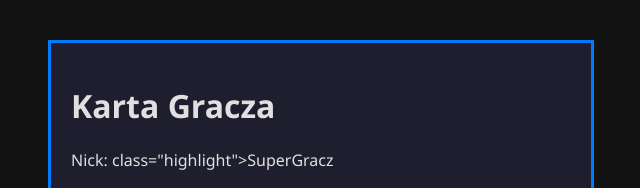
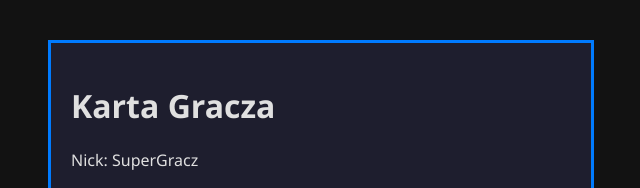
Before and after one commit to KupSobieCynamon/strony_internetowe, a plain HTML site: page index.html in a window 1280 px wide. Shown: the top 188 px of the page, without its empty margins (319-959 px from the left). Drawn offline with Linux system fonts and the light colour scheme.

Commit message:
Fix HTML syntax for player nickname span

```diff
--- a/index.html
+++ b/index.html
@@ -10,7 +10,7 @@
   <main class="player-card">
     <header class="card-header">
       <h1>Karta Gracza</h1>
-      <p>Nick: <span> class="highlight">SuperGracz</span></p>
+      <p>Nick: <span class="highlight">SuperGracz</span></p>
     </header>
     <section class="card-section bio">
       <h2>W co teraz gram:</h2>
```
